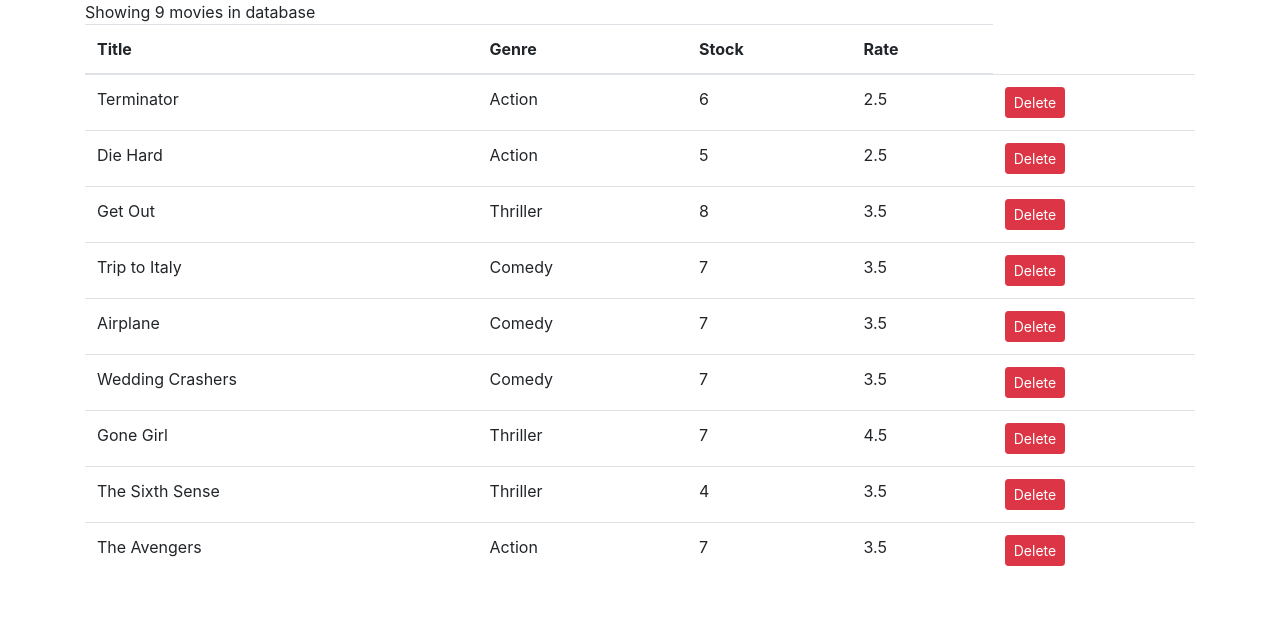
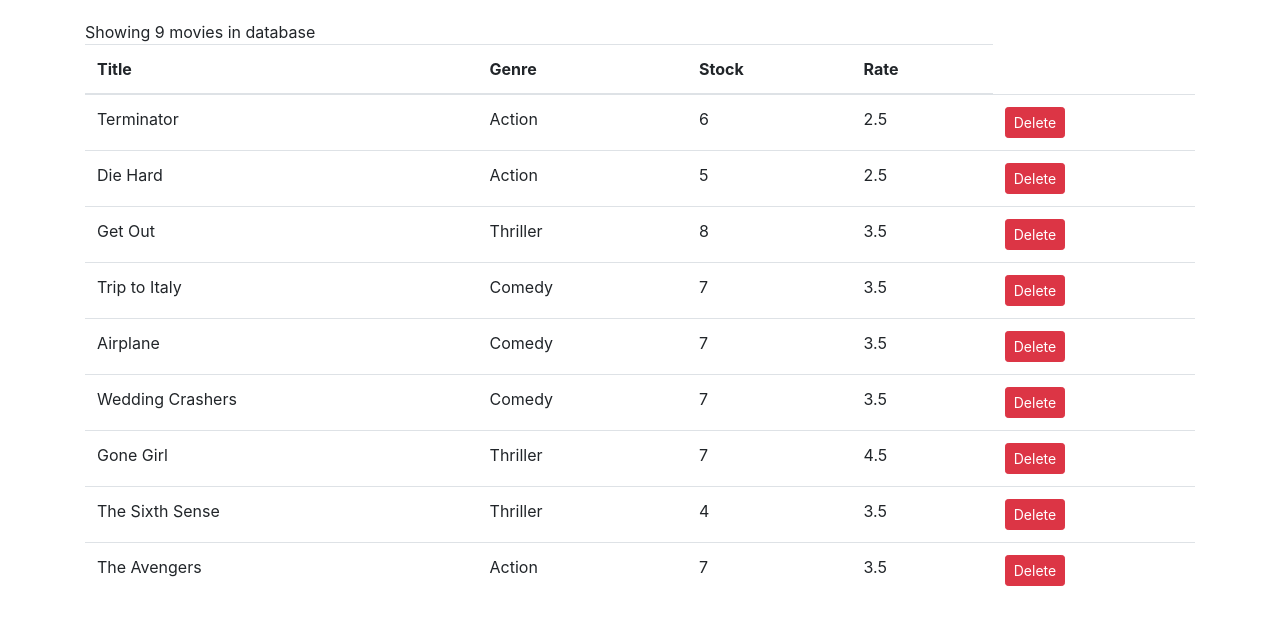
Before and after one commit to dbrowse/vidly, a React (Create React App) app: page / in a window 1280 px wide. Shown: the top 624 px of the page. Built offline with nearby package versions, Linux system fonts and the light colour scheme.

Commit message:
Padding added to top element

```diff
--- a/src/components/movies.jsx
+++ b/src/components/movies.jsx
@@ -16,7 +16,7 @@
 		if (count === 0) return <p>There are no movies in DB.</p>;
 
 		return (
-			<div>
+			<React.Fragment>
 				<span>Showing {count} movies in database </span>
 				<table className='table'>
 					<thead>
@@ -47,7 +47,7 @@
 						))}
 					</tbody>
 				</table>
-			</div>
+			</React.Fragment>
 		);
 	}
 }
--- a/src/index.css
+++ b/src/index.css
@@ -1,13 +1,14 @@
 body {
-  margin: 0;
-  font-family: -apple-system, BlinkMacSystemFont, 'Segoe UI', 'Roboto', 'Oxygen',
-    'Ubuntu', 'Cantarell', 'Fira Sans', 'Droid Sans', 'Helvetica Neue',
-    sans-serif;
-  -webkit-font-smoothing: antialiased;
-  -moz-osx-font-smoothing: grayscale;
+	margin: 0;
+	font-family: -apple-system, BlinkMacSystemFont, "Segoe UI", "Roboto", "Oxygen",
+		"Ubuntu", "Cantarell", "Fira Sans", "Droid Sans", "Helvetica Neue",
+		sans-serif;
+	-webkit-font-smoothing: antialiased;
+	-moz-osx-font-smoothing: grayscale;
+	padding-top: 20px;
 }
 
 code {
-  font-family: source-code-pro, Menlo, Monaco, Consolas, 'Courier New',
-    monospace;
+	font-family: source-code-pro, Menlo, Monaco, Consolas, "Courier New",
+		monospace;
 }
```
